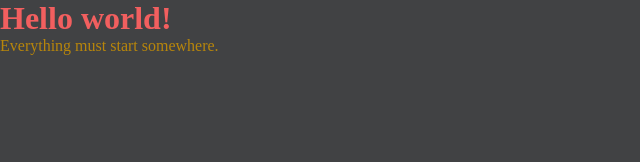
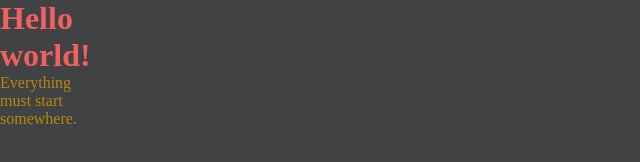
Before and after one commit to leshnik/rth-mdx, a Gatsby site: page / in a window 1280 px wide. Shown: the whole page, without its empty margins (0-640 px from the left). Built offline with nearby package versions, Linux system fonts and the light colour scheme; Gatsby itself is replaced by a stand-in of ours.

Commit message:
Add grid system ok

```diff
--- a/package.json
+++ b/package.json
@@ -18,6 +18,7 @@
     "@mdx-js/react": "^1.6.16",
     "babel-plugin-styled-components": "^1.11.1",
     "gatsby": "^2.23.12",
+    "gatsby-cli": "^2.12.68",
     "gatsby-plugin-google-fonts": "^1.0.1",
     "gatsby-plugin-mdx": "^1.2.30",
     "gatsby-plugin-sharp": "^2.6.24",
--- /dev/null
+++ b/src/components/Container.js
@@ -0,0 +1,6 @@
+import React from 'react'
+import { ContainerWrapper } from '../elements'
+
+export const Container = ({children}) => {
+    return <ContainerWrapper>{children}</ContainerWrapper>
+}
--- /dev/null
+++ b/src/components/index.js
@@ -0,0 +1 @@
+export * from './Container'
--- /dev/null
+++ b/src/elements/ContainerElements.js
@@ -0,0 +1,19 @@
+import Styled from 'styled-components'
+
+export const ContainerWrapper = Styled.div`
+    height: 100%;
+    display: grid;
+    grid-template-columns: 1fr repeat(12, minmax(auto, 4.2rem));
+    grid-template-rows: 7.8rem 20rem 5rem auto;
+    gap: 0 2rem;
+
+    @media ${props => props.theme.breakpoints.tablet} {
+        grid-template-columns: 2rem repeat(6, 1fr) 2rem;
+        grid-gap: 0 1rem;
+    }
+
+    @media ${props => props.theme.breakpoints.mobile} {
+        grid-template-columns: 1rem repeat(6, 1fr) 1rem;
+    }
+
+`
--- /dev/null
+++ b/src/elements/index.js
@@ -0,0 +1 @@
+export * from './ContainerElements'
--- a/src/pages/index.js
+++ b/src/pages/index.js
@@ -1,8 +1,14 @@
 import React from "react"
+import { Container } from '../components'
 
-export default function Home() {
-  return <div>
-      <h1>Hello world!</h1>
-      <p>Everything must start somewhere.</p>
-    </div>
+const IndexPage = () => {
+  return (
+    <Container>
+      <div>
+        <h1>Hello world!</h1>
+        <p>Everything must start somewhere.</p>
+      </div>
+    </Container>
+  )
 }
+export default IndexPage
```
Also changed, not shown: 1 other file.
